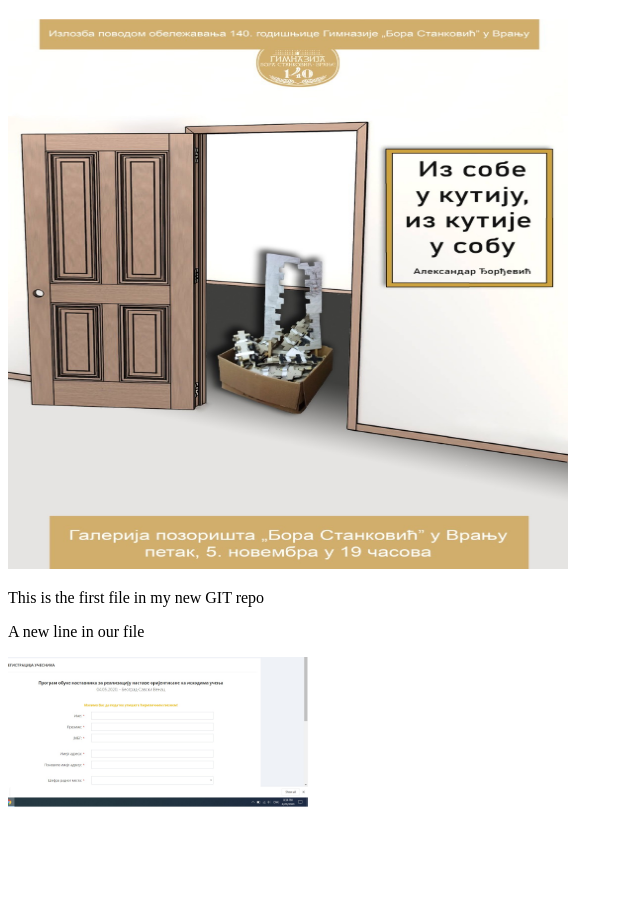
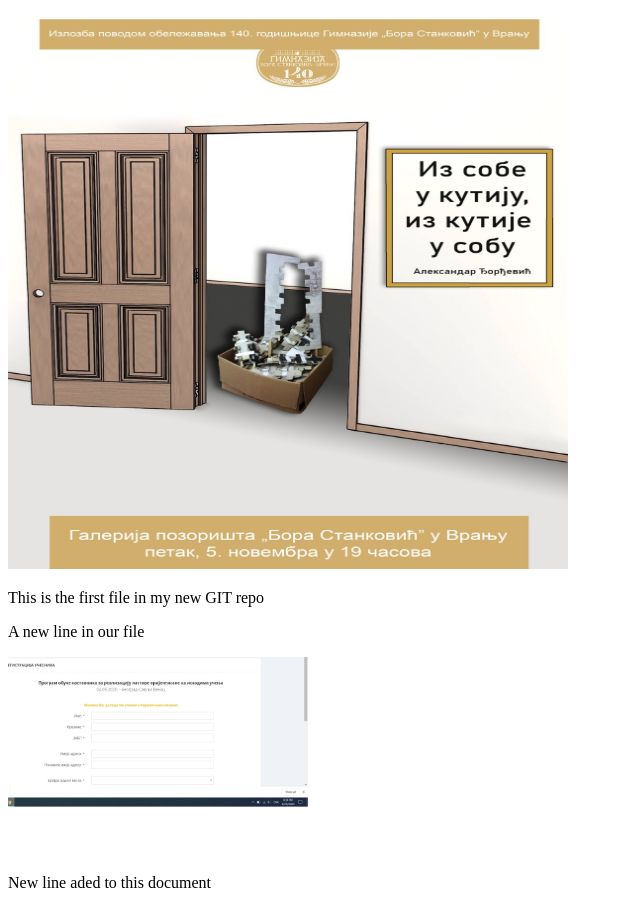
Before and after one commit to caci1977/projekti26072022, a plain HTML site: page index.html in a window 1280 px wide. Shown: the part 61-969 px from the top of the page, without its empty margins (0-640 px from the left). Before the commit the page ends 927 px from the top, so only its background shows below. Drawn offline with Linux system fonts and the light colour scheme.

Commit message:
Update new line to index.html

```diff
--- a/index.html
+++ b/index.html
@@ -12,6 +12,7 @@
 
     <p> A new line in our file</p>
     <div><img src="Obuka.jpg" alt="Obuka slika" style="width:40%;max-width:350px;max-height:400px;"</div>
+    <p> New line aded to this document<p>
 
 </body>
 
```
